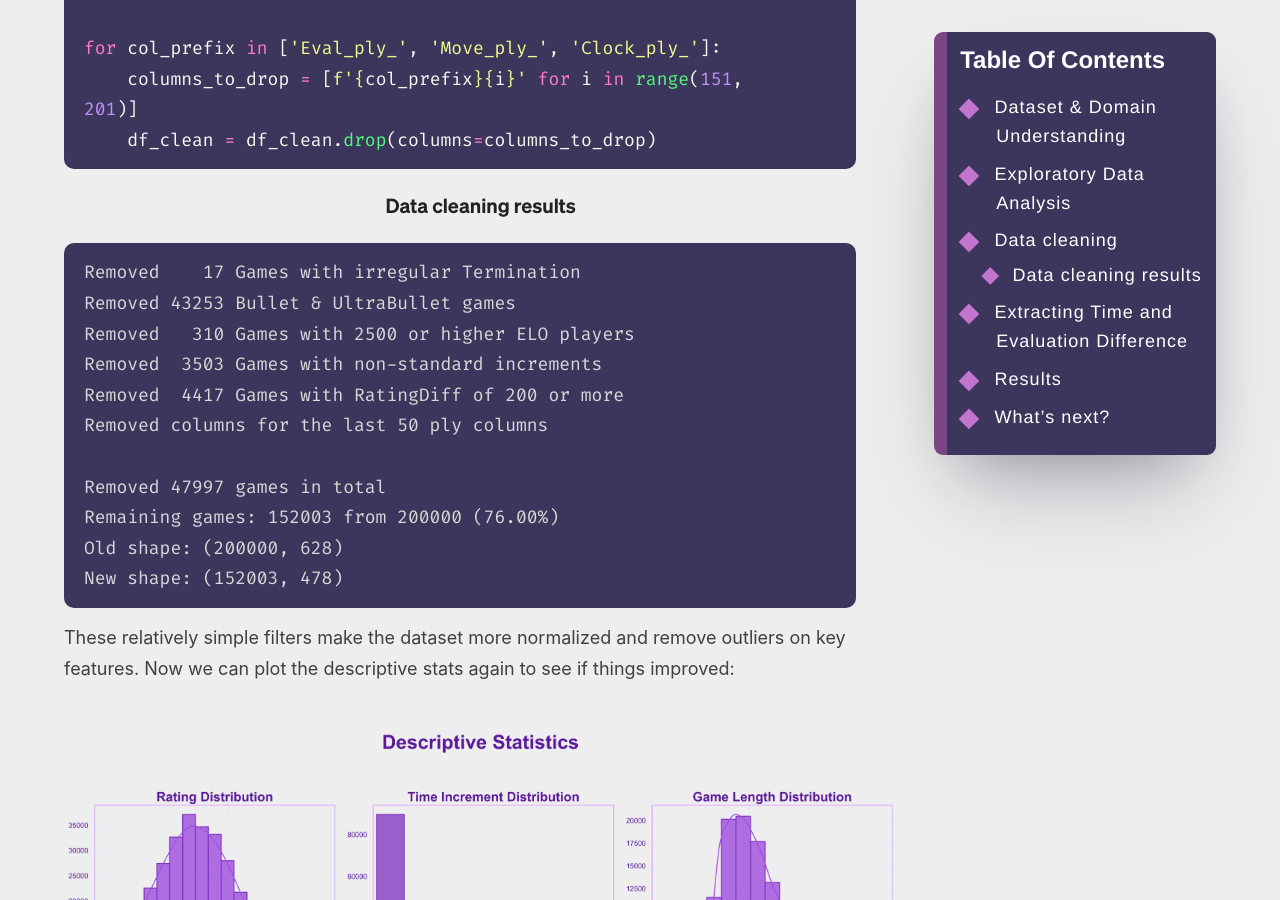
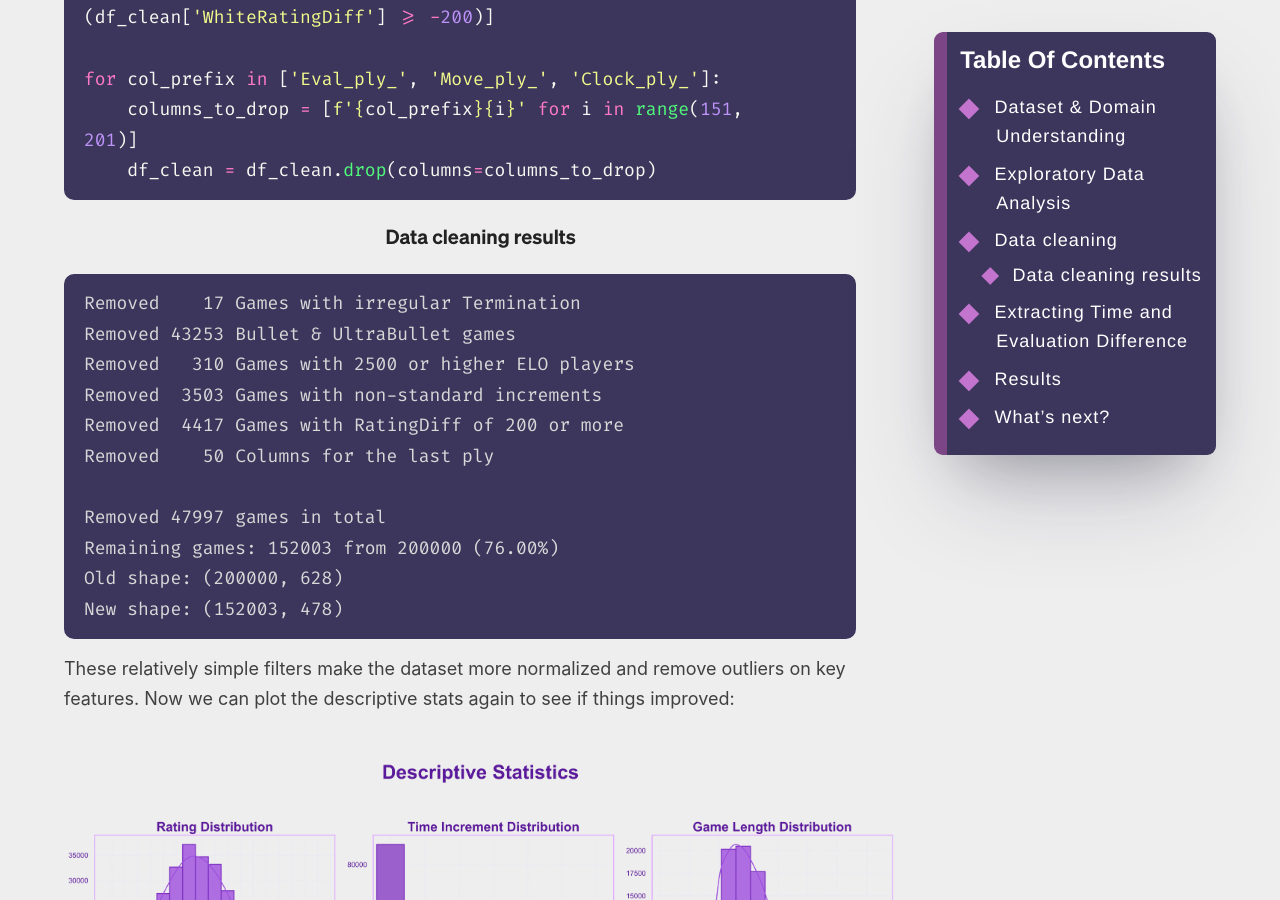
Before and after one commit to Pil0tz/pil0tz.github.io, a Jekyll site: the page built from _posts/2025-02-08-chess-games.md, in a window 1280 px wide and 900 px high, scrolled down 4340 px. Built offline with Jekyll 4.4.1, drawn with Linux system fonts in a browser that asks for light colours; the table of contents is made by our own code; some of the changed text lies outside the part shown.

Commit message:
prepare for merge

```diff
--- a/_layouts/default.html
+++ b/_layouts/default.html
@@ -31,7 +31,7 @@
             </div>
               <!-- Search menu -->
             <nav>
-              <a href="{{ site.baseurl }}/">Blogposts</a>
+              <a href="{{ site.baseurl }}/">Portfolio</a>
               <!-- <a href="{{ site.baseurl }}/search">Search</a> -->
               <!-- <a href="{{ site.baseurl }}/about">About me</a> -->
               <a href = "{{ site.baseurl }}/resume">Resume</a>
--- a/_posts/2025-02-08-chess-games.md
+++ b/_posts/2025-02-08-chess-games.md
@@ -32,7 +32,7 @@ The computer evaluation is based on the best move according to a chess playing c
 **Other important columns include:**
 
 - **Opening:** the common name for the first couple of moves made in the game
-- **\[White/Black\]Rating:** the [ELO Rating](https://www.chess.com/terms/elo-rating-chess) of each of the players. It is a  historically tried and true measure of their relative strength.
+- **\[White/Black\]Rating:** the [ELO Rating](https://www.chess.com/terms/elo-rating-chess) of each of the players. It is a historically tried and true measure of their relative strength.
 - **TimeControl:** in the form **'N+K'**, where **N** is the number of minutes each player starts with, and **K** is their _increment_
 - **Event:** a categorical grouping of the time control, into _Ultrabullet, Bullet, Blitz, Rapid_ and _Classical_.
 
@@ -80,7 +80,7 @@ Removed 43253 Bullet & UltraBullet games
 Removed   310 Games with 2500 or higher ELO players
 Removed  3503 Games with non-standard increments
 Removed  4417 Games with RatingDiff of 200 or more
-Removed columns for the last 50 ply columns
+Removed    50 Columns for the last ply
 
 Removed 47997 games in total
 Remaining games: 152003 from 200000 (76.00%)
```
Also changed, not shown: other parts of _posts/2025-02-08-chess-games.md (+1 -1 lines).
